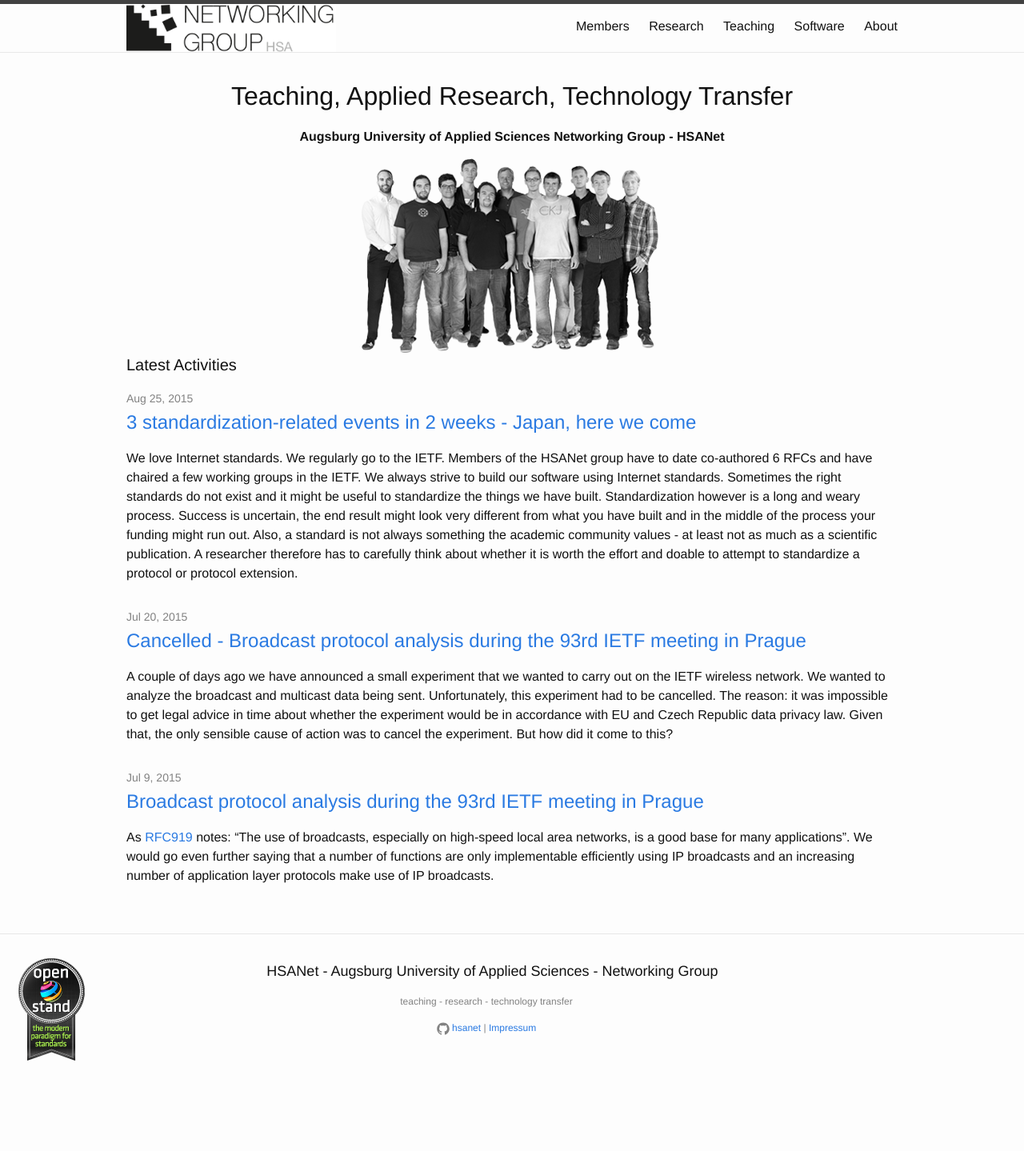
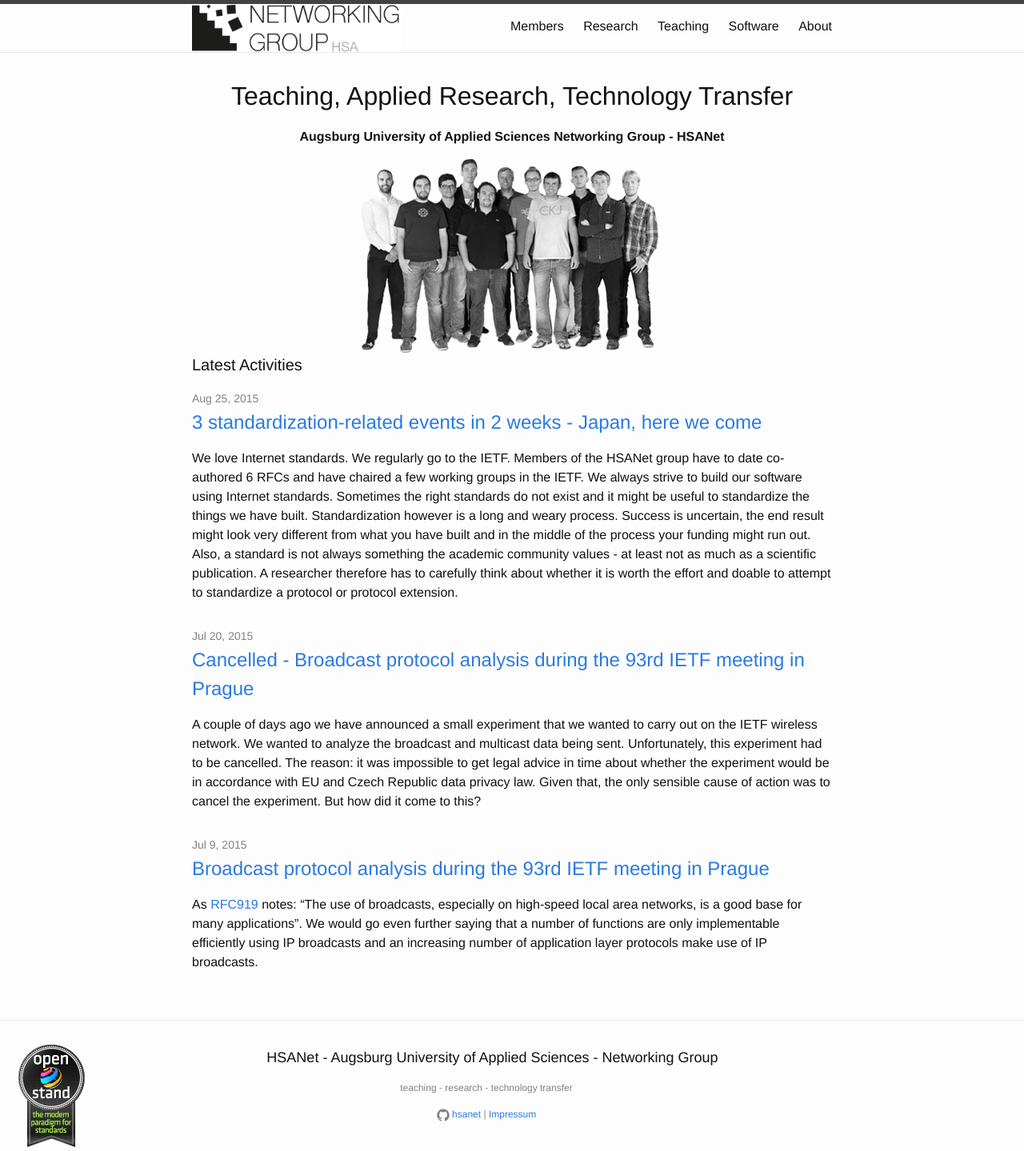
Before and after one commit to HSAnet/hsanet.github.io, a Jekyll site: the page built from index.html, in a window 1280 px wide. Shown: the whole page at 80% size. Built offline with Jekyll 4.4.1, drawn with Linux system fonts in a browser that asks for light colours; the list of posts is cut into pages by our own code; before the commit the page ends 1331 px from its top, so only the background shows below that.

Commit message:
max width 800px

```diff
--- a/_sass/_base.scss
+++ b/_sass/_base.scss
@@ -154,8 +154,9 @@
  * Wrapper
  */
 .wrapper {
-    max-width: -webkit-calc(#{$content-width} - (#{$spacing-unit} * 2));
-    max-width:         calc(#{$content-width} - (#{$spacing-unit} * 2));
+    /**max-width: -webkit-calc(#{$content-width} - (#{$spacing-unit} * 2));
+    max-width:         calc(#{$content-width} - (#{$spacing-unit} * 2));*/
+    max-width: 800px;
     margin-right: auto;
     margin-left: auto;
     padding-right: $spacing-unit;
```
